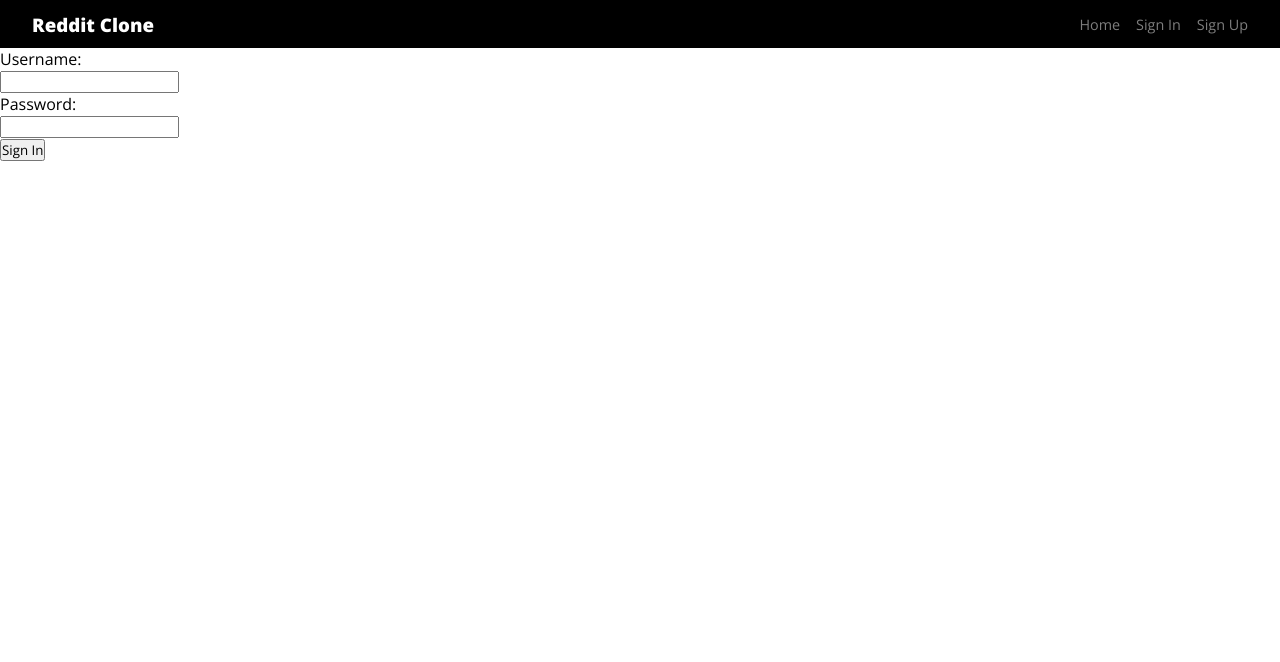
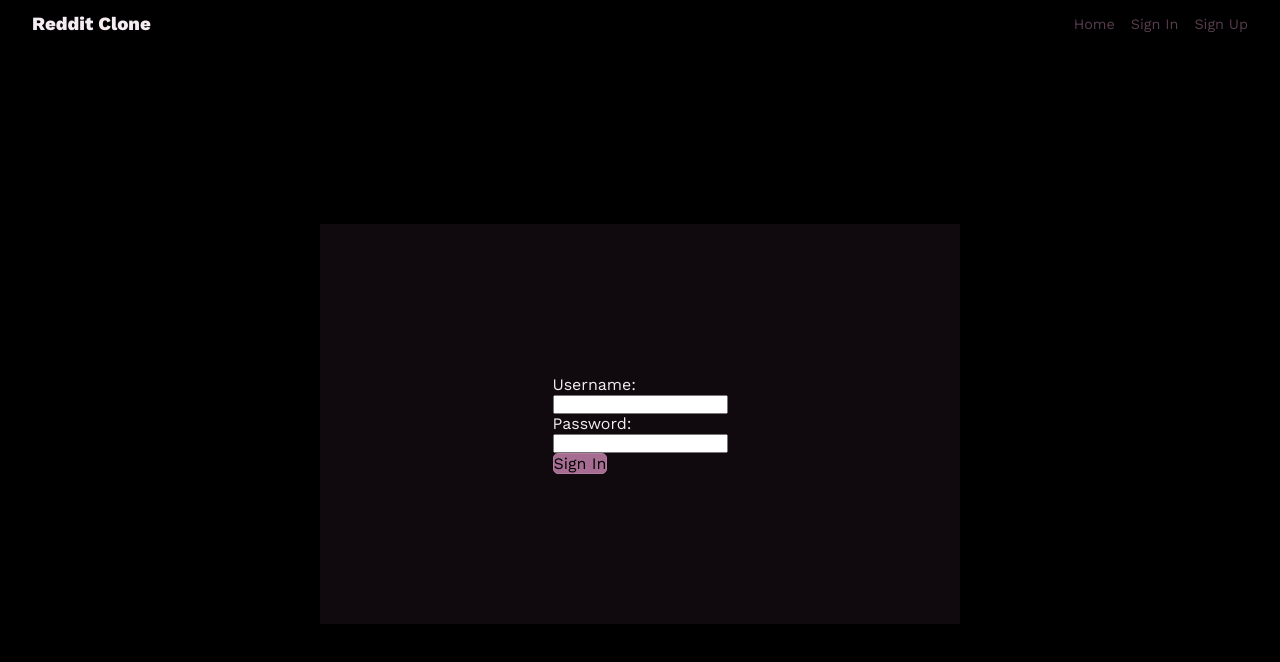
Before and after one commit to TheEmperor342/Redid, a React (Vite) app in the folder frontend/: page /sign-in in a window 1280 px wide. Shown: the top 662 px of the page. Built offline with nearby package versions, Linux system fonts and the light colour scheme.

Commit message:
feat: css for `navbar`, `card`, `home`

```diff
--- a/frontend/src/components/card/card.tsx
+++ b/frontend/src/components/card/card.tsx
@@ -92,30 +92,33 @@ const Card: React.FC<CardProps> = ({ data, deletePost, newError }) => {
       <div className="cardUpDownButtons">
         {token !== null ? (
           <>
-            <button onClick={likeOrDislike}>
+            <button
+              onClick={likeOrDislike}
+              className={"primary-btn " + (isLiked ? "clicked" : "")}
+            >
               {isLiked ? <AiFillHeart /> : <AiOutlineHeart />}
             </button>
             <BsDot />
           </>
         ) : (
-          <p>
+          <>
             <AiOutlineHeart />
             <BsDot />
-          </p>
+          </>
         )}
         <p>{isError ? "Couldn't fetch data" : likes}</p>
         {data.poster === username ? (
           <>
             <BsDot />
-            <button onClick={handleDelete}>
+            <button onClick={handleDelete} className="primary-btn">
               <MdDeleteForever />
             </button>
             <BsDot />
-            <button>
             <a href={`/modifyPost/${data._id}`}>
-              <MdModeEditOutline />
-              </a>
-            </button>
+              <button className="primary-btn">
+                <MdModeEditOutline />
+              </button>
+            </a>
           </>
         ) : (
           <></>
--- a/frontend/src/components/card/style.css
+++ b/frontend/src/components/card/style.css
@@ -1,25 +1,36 @@
 .card {
-  background-color: hsl(0, 0%, 80%);
+  background: var(--accent-transparent);
   border-radius: 15px;
   width: 35vw;
-  margin-top: 1rem;
-  margin-bottom: 1rem;
+  border: 1px solid var(--accent);
 }
 .cardTopInfo {
   font-size: 0.7rem;
 }
 .cardUpDownButtons {
-  background-color: hsl(0, 0%, 75%);
+  background-color: var(--accent-transparent);
+  border-top: 1px solid var(--accent);
   display: flex;
   align-items: center;
+  text-align: center;
   border-bottom-right-radius: inherit;
   border-bottom-left-radius: inherit;
   padding-left: 2rem;
+  height: 2rem;
 }
 .cardTextContainer {
   padding-top: 1rem;
   padding-bottom: 1rem;
-  max-height: 13rem;
-  overflow: hidden;
   padding-left: 1rem;
 }
+.clicked {
+  color: red !important;
+}
+.cardUpDownButtons button {
+  display: flex;
+  align-items: center;
+  justify-content: center;
+  padding-inline: 5px;
+  margin-block: 3px;
+  height: 25px;
+}
--- a/frontend/src/components/navbar/navbar.tsx
+++ b/frontend/src/components/navbar/navbar.tsx
@@ -69,7 +69,7 @@ export default ({
               <p>Settings</p>
             </Link>
             <p> Logged In </p>
-            <button onClick={handleLogout}>Logout</button>
+            <button className="primary-btn" onClick={handleLogout}>Logout</button>
           </>
         ) : (
           <>
--- a/frontend/src/components/navbar/style.css
+++ b/frontend/src/components/navbar/style.css
@@ -10,15 +10,19 @@ nav {
 
 nav h3 {
   font-weight: 900;
-  color: var(--nav-h3);
+  color: var(--text);
 }
 nav div {
   display: flex;
+  align-items: center;
   gap: 1rem;
 }
 nav div * {
-  color: var(--nav-h3);
+  color: var(--accent);
   opacity: 0.7;
   font-size: 0.9rem;
   text-decoration: none;
 }
+nav button {
+  padding: 5px;
+}
--- a/frontend/src/index.css
+++ b/frontend/src/index.css
@@ -1,23 +1,44 @@
-@import url("https://fonts.googleapis.com/css2?family=Open+Sans:ital,wght@0,300;0,400;0,500;0,600;0,700;0,800;1,300;1,400;1,500;1,600;1,700;1,800&display=swap");
+@import url("https://fonts.googleapis.com/css2?family=Work+Sans:ital,wght@0,300;0,400;0,500;0,600;0,700;0,800;1,300;1,400;1,500;1,600;1,700;1,800&display=swap");
 
 :root {
   --bg: #000;
-  --nav-h3: #fff;
+  --accent-transparent: rgba(177,124,157,0.2);
+  --text: #f4ecf1;
+  --primary: #a76c92;
+  --secondary: #100a0e;
+  --accent: #b17c9d;
 }
 
 * {
   margin: 0px;
   padding: 0px;
-  font-family: "Open Sans", sans-serif;
+  font-family: "Work Sans", sans-serif;
 }
 h1 {
   font-weight: 900;
+}
+html {
+  background: var(--bg);
+  color: var(--text);
+  height: 100%;
 }
 html,
 body,
 #root {
   width: 100%;
   height: 100%;
+}
+a {
+  text-decoration: none;
+  color: inherit;
+}
+button {
+  font: inherit;
+  color: inherit;
+  border: none;
+  cursor: pointer;
+  border-radius: 5px;
+  text-align: center;
 }
 
 .PostsViewSidebar{
@@ -27,3 +48,12 @@ body,
 .PostsViewMain {
   margin-left: 15rem;
 }
+.primary-btn {
+  color: var(--bg);
+  background: var(--primary);
+  border: 1px solid var(--accent);
+  transition: background 250ms;
+}
+.primary-btn:hover {
+  background: var(--accent);
+}
--- a/frontend/src/pages/home/home.tsx
+++ b/frontend/src/pages/home/home.tsx
@@ -1,8 +1,8 @@
 import { useEffect, useState } from "react";
 import Card from "@components/card/card";
 import API from "@src/apiPath";
-import "./index.css";
 import { GenericPageProps } from "@types";
+import "./style.css";
 import usePostsReducer from "@hooks/usePostsReducer";
 
 export default ({ newError }: GenericPageProps) => {
@@ -45,7 +45,7 @@ export default ({ newError }: GenericPageProps) => {
   };
 
   return (
-    <div className="content">
+    <div className="home">
       {isLoading && <h1>Loading</h1>}
       {error && <h1>Error</h1>}
       {data.map((el) => (
--- a/frontend/src/pages/home/index.css
+++ /dev/null
@@ -1,8 +0,0 @@
-.content {
-  width: 100%;
-  height: calc(100svh - 3rem);
-  display: flex;
-  flex-direction: column;
-  align-items: center;
-  overflow-y: scroll;
-}
--- /dev/null
+++ b/frontend/src/pages/home/style.css
@@ -0,0 +1,7 @@
+.home {
+  display: flex;
+  flex-direction: column;
+  align-items: center;
+  gap: 1rem;
+  margin-block: 1rem;
+}
--- a/frontend/src/pages/signIn/index.css
+++ b/frontend/src/pages/signIn/index.css
@@ -0,0 +1,15 @@
+.signInContainer {
+  height: calc(100vh - 3rem);
+  height: calc(100svh - 3rem);
+
+  display: grid;
+  place-items: center;
+}
+
+.signInWrapper {
+  background: var(--secondary);
+  height: 50vh;
+  width: 50vw;
+  display: grid;
+  place-items: center;
+}
--- a/frontend/src/pages/signIn/signIn.tsx
+++ b/frontend/src/pages/signIn/signIn.tsx
@@ -66,6 +66,8 @@ export default () => {
 
   return (
     <div className="signInContainer">
+      <div className="signInWrapper">
+        <div className="signInInnerWrapper">
           {error.error && (
             <p>
               <strong>Error: </strong>
@@ -91,8 +93,12 @@ export default () => {
               />
             </label>
             <br />
-        <button type="submit">Sign In</button>
+            <button type="submit" className="primary-btn">
+              Sign In
+            </button>
           </form>
+        </div>
+      </div>
     </div>
   );
 };
```
Lines whose indentation alone changed are shown as unchanged.
